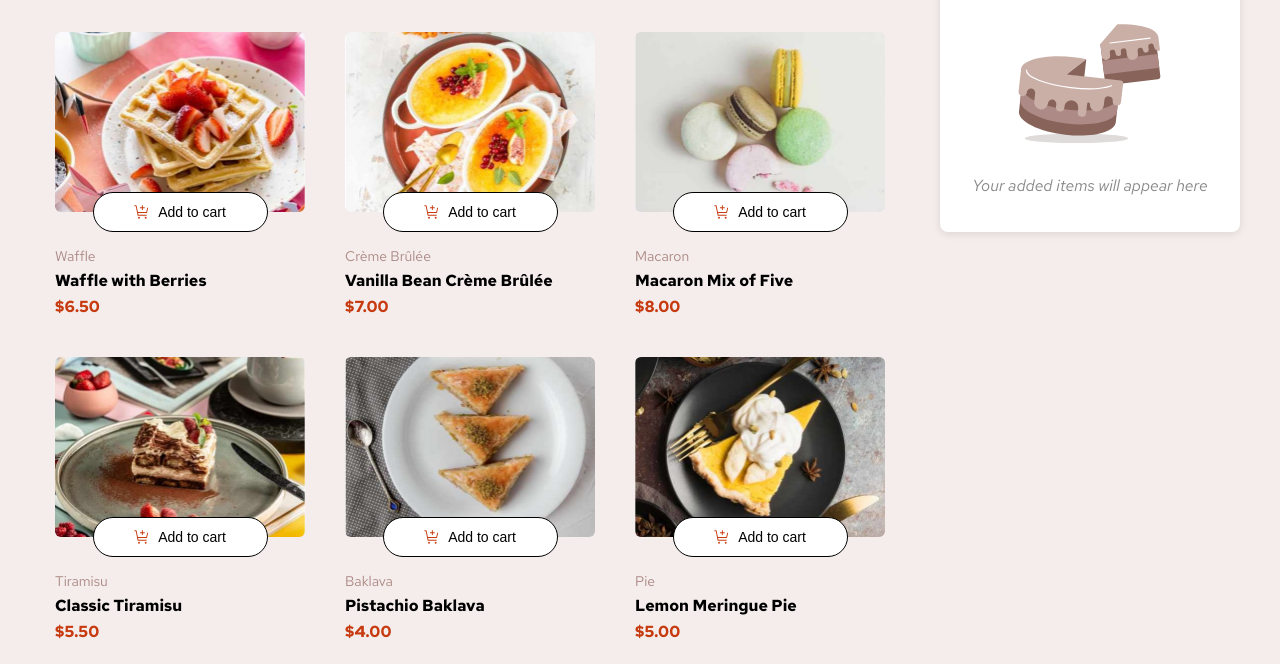
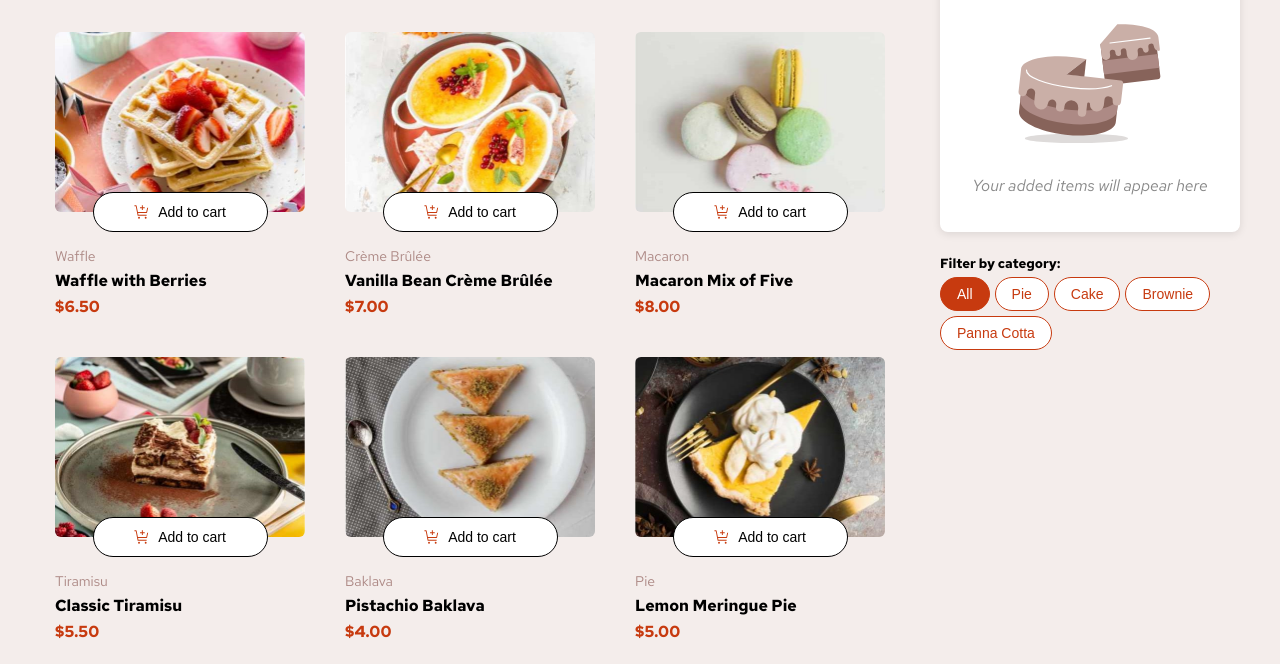
Before and after one commit to mohanad-80/konecta-first-task, a plain HTML site: page index.html in a window 1280 px wide. Shown: the part 106-770 px from the top of the page. Drawn offline with Linux system fonts and the light colour scheme.

Commit message:
add filter chips by category

```diff
--- a/index.html
+++ b/index.html
@@ -30,6 +30,7 @@
       <div class="products"></div>
     </div>
 
+    <div class="right-panel">
       <div class="cart">
         <h3 class="cart-header">Your Cart (0)</h3>
         <div class="cart-content"></div>
@@ -50,6 +51,27 @@
         <button id="confirm-order-btn" class="confirm-order-btn">
           Confirm Order
         </button>
+      </div>
+      <div class="category-filter">
+        <h5>Filter by category:</h5>
+        <div class="filter-chips">
+          <button type="button" class="filter-chip active" data-category="All">
+            All
+          </button>
+          <button type="button" class="filter-chip" data-category="Pie">
+            Pie
+          </button>
+          <button type="button" class="filter-chip" data-category="Cake">
+            Cake
+          </button>
+          <button type="button" class="filter-chip" data-category="Brownie">
+            Brownie
+          </button>
+          <button type="button" class="filter-chip" data-category="Panna-Cotta">
+            Panna Cotta
+          </button>
+        </div>
+      </div>
     </div>
 
     <div class="attribution">
--- a/style.css
+++ b/style.css
@@ -174,16 +174,59 @@ body {
   box-sizing: border-box;
 }
 
+/* Right panel */
+.right-panel {
+  grid-column: 2;
+  position: sticky;
+  top: 20px;
+  height: fit-content;
+}
+
+.category-filter h5 {
+  margin-bottom: 5px;
+}
+
+.filter-chips {
+  display: flex;
+  flex-wrap: wrap;
+  gap: 5px;
+}
+
+.filter-chip {
+  padding: 8px 16px;
+  border: 1px solid hsl(14, 86%, 42%);
+  border-radius: 20px;
+  background-color: white;
+  color: hsl(14, 86%, 42%);
+  cursor: pointer;
+  font-size: 14px;
+  transition: all 0.2s ease-in-out;
+  white-space: nowrap;
+}
+
+.filter-chip:hover {
+  background-color: hsl(14, 86%, 90%);
+  border-color: hsl(14, 86%, 30%);
+}
+
+.filter-chip.active {
+  background-color: hsl(14, 86%, 42%);
+  border-color: hsl(14, 86%, 42%);
+  color: white;
+}
+
+.filter-chip.active:hover {
+    background-color: hsl(14, 85%, 32%);
+    border-color: hsl(14, 85%, 32%);
+}
+
 /* Cart styling */
 .cart {
-  position: sticky;
-  top: 20px;
   height: fit-content;
   background-color: white;
   border-radius: 8px;
   box-shadow: 0 2px 8px rgba(0, 0, 0, 0.1);
   padding: 20px;
-  grid-column: 2;
 }
 
 .cart-header {
```
Lines whose indentation alone changed are shown as unchanged.
